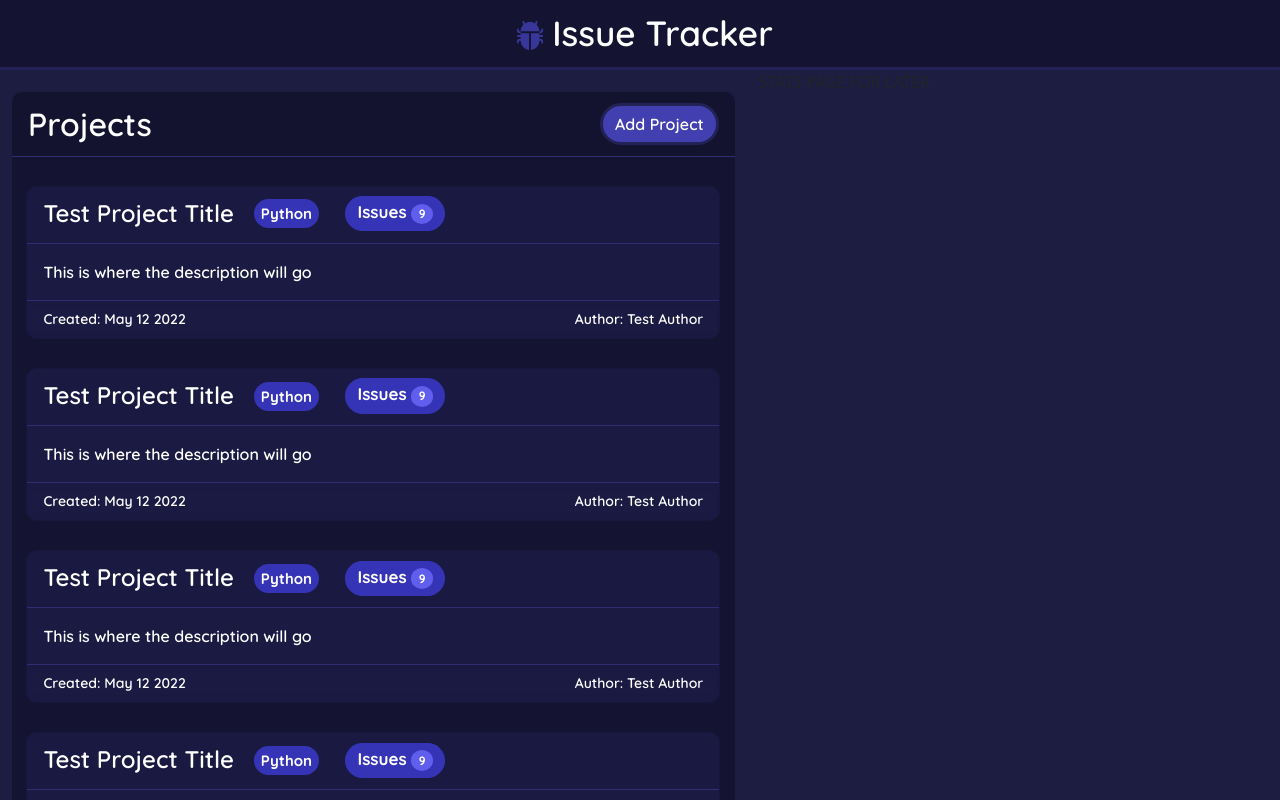
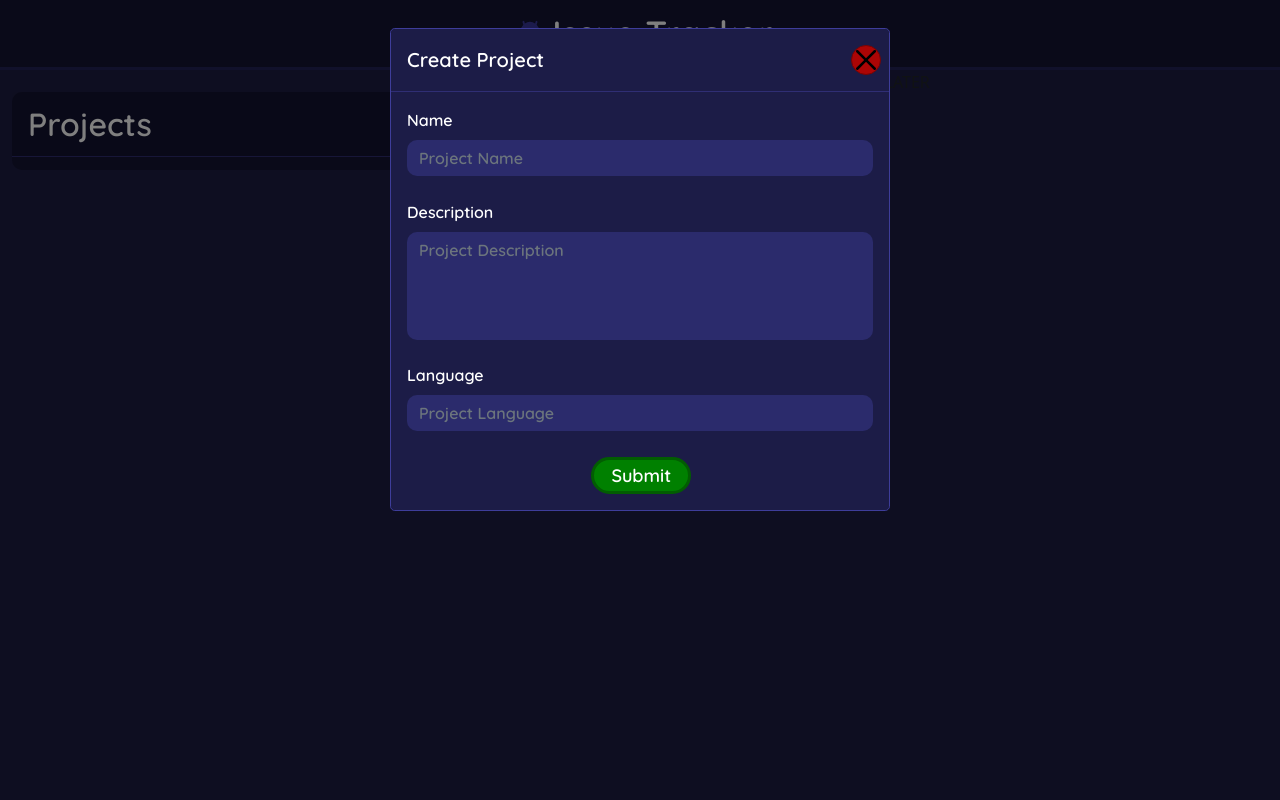
Before and after one commit to devp4/IssueTracker, a React (Create React App) app: page / in a window 1280 px wide. Both pictures are taken after a click on the button "Add Project". Shown: the top 800 px of the page. Built offline with nearby package versions, Linux system fonts and the light colour scheme.

Commit message:
create/configure form

```diff
--- a/src/components/ProjectCard.js
+++ b/src/components/ProjectCard.js
@@ -1,10 +1,22 @@
 import {Card, Badge, Row, Col} from "react-bootstrap"
 
-const ProjectCard = () => {
+const ProjectCard = ({ project }) => {
+
+    const getDate = () => {
+        const months = ["January", "February", "March", "April", "May", "June", "July", "August", "September", "October", "November", "December"];
+        const date = new Date()
+
+        const month = months[date.getMonth()]
+        const day = date.getDate()
+        const year = date.getFullYear()
+        const time = date.toLocaleString('en-US').split(", ")[1]
+        return `Created: ${month} ${day}, ${year}\t- ${time}`
+    }
+
     return (
         <Card>
-            <Card.Header>Test Project Title
-                <Badge className="language-badge" pill bg="">Python
+            <Card.Header>{project.title}
+                <Badge className="language-badge" pill bg="">{project.language}
                 </Badge>{' '}
                 <Badge className="issue-badge" pill bg="">Issues
                     <Badge className="issue-number" bg="">9</Badge>
@@ -12,19 +24,19 @@ const ProjectCard = () => {
             </Card.Header>
             <Card.Body>
                 <Card.Text>
-                    This is where the description will go
+                    {project.description}
                 </Card.Text>
             </Card.Body>
             <Card.Footer>
                 <Row className="row-footer">
                     <Col>
                         <Card.Text className="left-footer">
-                            Created: May 12 2022
+                            {getDate()}
                         </Card.Text>
                     </Col>
                     <Col>
                         <Card.Text className="right-footer">
-                            Author: Test Author
+                            By: Test Author
                         </Card.Text>
                     </Col>
                 </Row>
--- a/src/components/ProjectContainer.js
+++ b/src/components/ProjectContainer.js
@@ -1,21 +1,32 @@
-import { Button, Card, Stack} from "react-bootstrap"
+import { Button, Card, Stack, Modal} from "react-bootstrap"
+import { useState } from "react"
 import ProjectCard from "./ProjectCard"
 import "./component-styles/ProjectContainer.css"
+import ProjectForm from "./ProjectForm"
 
 const ProjectContainer = () => {
+
+    const [show, setShow] = useState(false)
+    const [projects, setProjects] = useState([])
+
+    const handleShow = () => setShow(true)
+    const handleClose = () => setShow(false)
+
     return (
             <Stack>
                 <Card.Header className="project-header">Projects
-                    <Button className="project-btn">Add Project
-                    </Button>
+                    <Button className="project-btn" onClick={handleShow}>Add Project</Button>
                 </Card.Header>
-                <ProjectCard></ProjectCard>
-                <ProjectCard></ProjectCard>
-                <ProjectCard></ProjectCard>
-                <ProjectCard></ProjectCard>
-                <ProjectCard></ProjectCard>
-                <ProjectCard></ProjectCard>
-                <ProjectCard></ProjectCard>
+                <Modal show={show} onHide={handleClose}>
+                    <Modal.Header closeButton>
+                        Create Project
+                    </Modal.Header>
+                    <Modal.Body>
+                        <ProjectForm projects={projects} setProjects={setProjects} handleClose={handleClose}></ProjectForm>
+                    </Modal.Body>
+                </Modal>
+                {projects ? projects.map((project) => <ProjectCard project={project}></ProjectCard>) : null}
+                {console.log(projects)}
             </Stack>
     )
 
--- /dev/null
+++ b/src/components/ProjectForm.js
@@ -0,0 +1,87 @@
+import { Form, Button } from "react-bootstrap";
+import { useState } from "react";
+import "./component-styles/ProjectForm.css"
+
+const ProjectForm = ( { projects, setProjects, handleClose}) => {
+
+    const [errors, setErrors] = useState({})
+
+    const onChange = (field) => {
+        if (!!errors[field]) {
+            setErrors({
+                ...errors,
+                [field]: null
+            })
+        }
+    }
+
+    const getFormData = (e) => {
+        e.preventDefault()
+        const form = e.target
+        const data = {
+            title: form[0].value,
+            description: form[1].value,
+            language: form[2].value
+        }
+
+        // Error Validation
+        let foundError = false
+        if (data.title === "" || !data.title) {
+            errors.title = "Please enter a project name."
+            foundError = true
+        }
+
+        if (data.description === "" || !data.description) {
+            errors.description = "Please enter a project description."
+            foundError = true
+        }
+
+        if (foundError) {
+            setErrors({...errors})
+            return
+        }
+
+        setProjects([...projects, data])
+        handleClose()
+    }
+
+    return (
+        <Form onSubmit={getFormData}>
+            <Form.Group className="mb-4">
+                <Form.Label>Name</Form.Label>
+                <Form.Control
+                    type="text"
+                    placeholder="Project Name"
+                    spellCheck="false"
+                    onChange={() => onChange("title")}
+                    isInvalid={!!errors.title}>
+                </Form.Control>
+                <Form.Control.Feedback type="invalid">
+                    {errors.title}
+                </Form.Control.Feedback>
+            </Form.Group>
+            <Form.Group>
+                <Form.Label>Description</Form.Label>
+                <Form.Control
+                    as="textarea"
+                    placeholder="Project Description"
+                    rows={4}
+                    spellCheck="false"
+                    onChange={() => onChange("description")}
+                    isInvalid={!!errors.description}>
+                </Form.Control>
+                <Form.Control.Feedback type="invalid">
+                    {errors.description}
+                </Form.Control.Feedback>
+            </Form.Group>
+            <Form.Group className="language">
+                <Form.Label>Language</Form.Label>
+                <Form.Control type="text" placeholder="Project Language" spellCheck="false"></Form.Control>
+            </Form.Group>
+            <Button className="submit-btn" type="submit">Submit</Button>
+        </Form>
+
+    )
+}
+
+export default ProjectForm
--- a/src/components/component-styles/MainContainer.css
+++ b/src/components/component-styles/MainContainer.css
@@ -1,5 +1,6 @@
 @import url('https://fonts.googleapis.com/css2?family=Quicksand:wght@600;700&display=swap');
 
+/* <----- Container -----> */
 .container-fluid {
     background-color: #1d1d42;
     padding-bottom: 20px;
--- a/src/components/component-styles/NavBar.css
+++ b/src/components/component-styles/NavBar.css
@@ -1,3 +1,4 @@
+/* <----- Navbar -----> */
 .nav {
     background-color: #141432;
     border-bottom: 3px solid #232256;
--- a/src/components/component-styles/ProjectContainer.css
+++ b/src/components/component-styles/ProjectContainer.css
@@ -1,5 +1,6 @@
 @import url('https://fonts.googleapis.com/css2?family=Quicksand:wght@600;700&display=swap');
 
+/* <----- Stack -----> */
 .vstack {
     background-color: #141432;
     border-radius: 10px;
@@ -8,7 +9,6 @@
 }
 
 /* <----- Card -----> */
-
 .card {
     background-color: #1b1a43;
     color: white;
@@ -45,7 +45,6 @@
 }
 
 /* <----- Project Header -----> */
-
 .project-header {
     color: white;
     font-size: xx-large;
@@ -61,20 +60,19 @@
     border-radius: 25px;
 }
 
-.btn:focus {
+.project-btn:focus {
     border: 3px solid #232256;
     background-color: #4240b1;
     box-shadow: none !important;
 }
 
-.btn:hover {
+.project-btn:hover {
     border: 3px solid #232256;
     background-color: #4240b1;
 }
 
 
 /* <----- Badges -----> */
-
 .language-badge {
     background-color: #3634b6;
     font-size: 15px;
@@ -100,3 +98,17 @@
     margin-left: 5%;
     background-color: #605eed;
 }
+
+/* <----- Modal -----> */
+.modal-content {
+    background-color: #1c1c47;
+    color: white;
+    font-family: 'Quicksand', sans-serif;
+    border: 1.5px solid #3e3d9a;
+    overflow-y: hidden;
+}
+
+.modal-header {
+    font-size: 20px;
+    border-bottom: 1.5px solid #2f2e74;
+}
--- /dev/null
+++ b/src/components/component-styles/ProjectForm.css
@@ -0,0 +1,93 @@
+/* <----- Form -----> */
+.form-control {
+    resize: none;
+    color: rgb(201, 201, 201) !important;
+    background-color: #2b2b6c;
+    border: none;
+    border-radius: 10px;
+    font-family: 'Quicksand', sans-serif;
+}
+
+.form-control:focus {
+    color: white !important;
+    background-color: #2b2b6c;
+    border: none;
+    border-radius: 10px;
+    font-family: 'Quicksand', sans-serif;
+    outline: none;
+    box-shadow: none;
+}
+
+.form-control:hover {
+    background-color: #2b2b6c;
+    border: none;
+    border-radius: 10px;
+    font-family: 'Quicksand', sans-serif;
+}
+
+
+.btn-close {
+    background-color: rgb(171, 5, 5);
+    height: 12px;
+    width: 12px;
+    border-radius: 15px;
+    border: 1.5px solid rgb(120, 3, 3);
+    opacity: 1;
+}
+
+.btn-close:hover {
+    background-color: rgb(211, 6, 6);
+    border: 1.5px solid rgb(120, 3, 3);
+    opacity: 1;
+}
+
+/* <----- Submit Button -----> */
+.submit-btn {
+    align-self: center;
+    background-color: rgb(0, 128, 0);
+    font-size: 18px;
+    line-height: 19px;
+    margin-right: 39%;
+    width: 100px;
+    font-family: 'Quicksand', sans-serif;
+    margin-top: 0.5%;
+    border: 3px solid rgb(2, 93, 2);
+    float: right;
+    border-radius: 25px;
+}
+
+.submit-btn:focus {
+    background-color: rgb(0, 128, 0);
+    border: 3px solid rgb(2, 93, 2);
+    box-shadow: none !important;
+}
+
+.submit-btn:hover {
+    background-color: rgb(0, 128, 0);
+    border: 3px solid rgb(2, 93, 2);
+    box-shadow: none !important;
+}
+
+
+/* <----- Invalid Form -----> */
+.form-control.is-invalid {
+    border: 1px solid red;
+    color: black;
+    opacity: 0.9;
+}
+
+.invalid-feedback {
+    font-family: 'Quicksand', sans-serif;
+    color:  red;
+    opacity: 0.9;
+}
+
+.form-control.is-invalid:focus {
+    outline: none;
+    box-shadow: none;
+}
+
+.language {
+    margin-top: 5%;
+    margin-bottom: 5%;
+}
```
